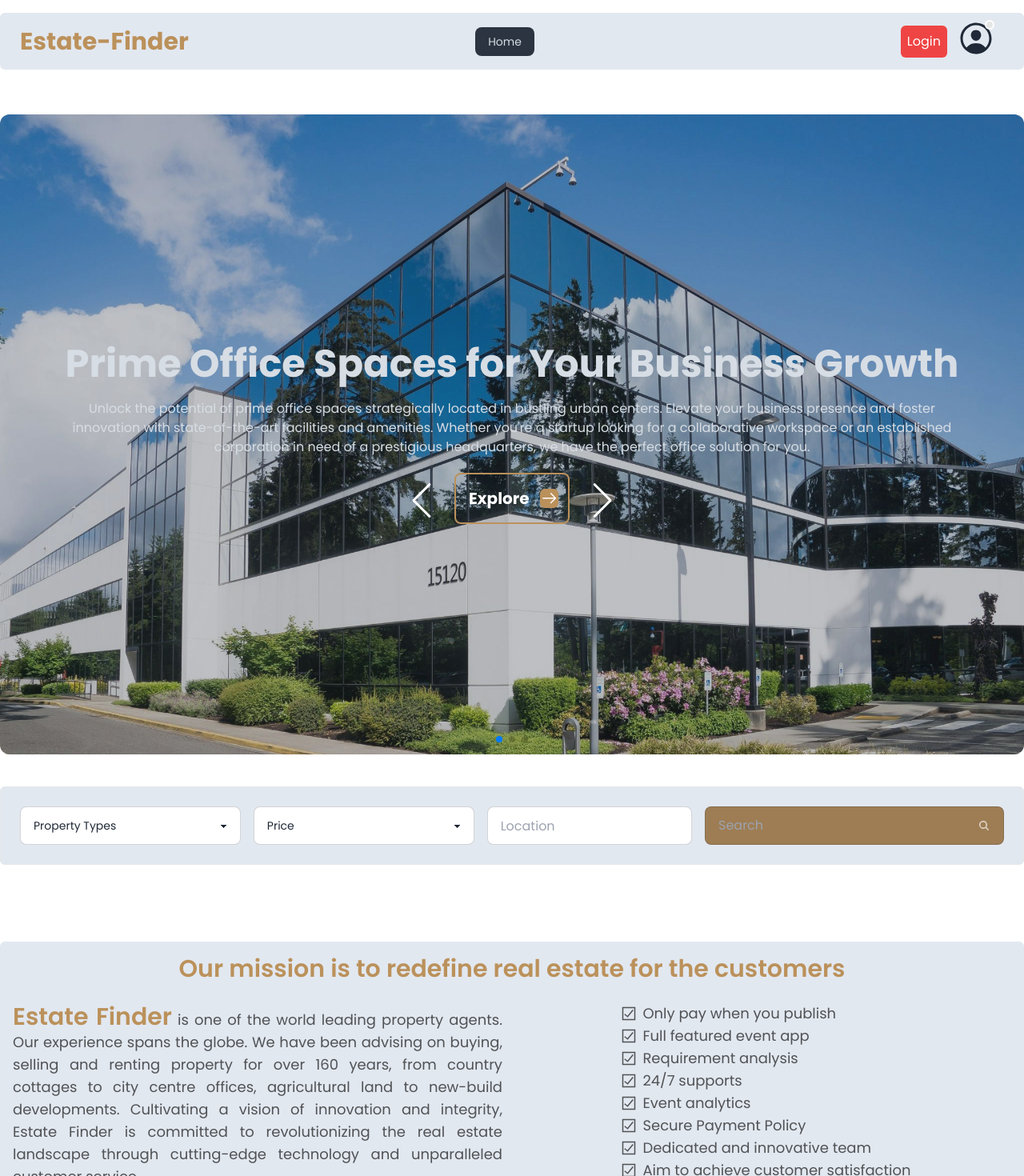
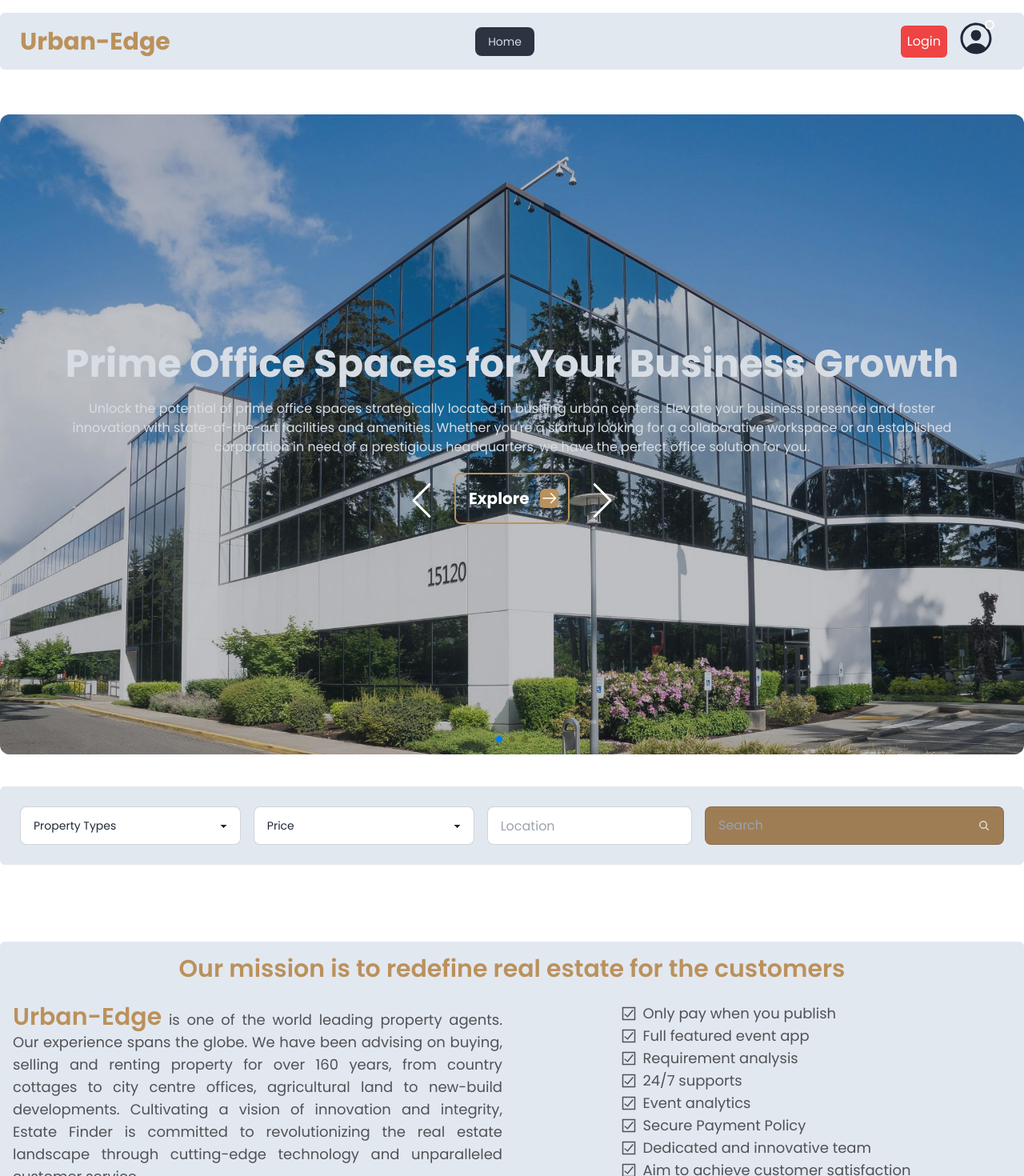
Before and after one commit to SabbirHossain-28/urban-edge-react-firebase-project, a React (Vite) app: page / in a window 1280 px wide. Shown: the top 1470 px of the page at 80% size. Built offline with nearby package versions, Linux system fonts and the light colour scheme; no server answers.

Commit message:
change website title name

```diff
--- a/src/Components/Header/Navbar.jsx
+++ b/src/Components/Header/Navbar.jsx
@@ -80,7 +80,7 @@ const Navbar = () => {
           </ul>
         </div>
         <a className="btn btn-ghost text-[#BB915B] text-xl md:text-2xl lg:text-3xl font-bold">
-          Estate-Finder
+          Urban-Edge
         </a>
       </div>
       <div className="navbar-center hidden lg:flex">
--- a/src/Components/Mission/Mission.jsx
+++ b/src/Components/Mission/Mission.jsx
@@ -10,7 +10,7 @@ const Mission = () => {
         <div className=" md:w-1/2 lg:w-1/2  flex items-center text-justify">
           <p className="text-lg text-[#131313B3]">
             <span className="text-3xl text-[#BB915B] font-semibold">
-              Estate Finder
+              Urban-Edge
             </span>{" "}
             is one of the world leading property agents. Our experience spans
             the globe. We have been advising on buying, selling and renting
```
